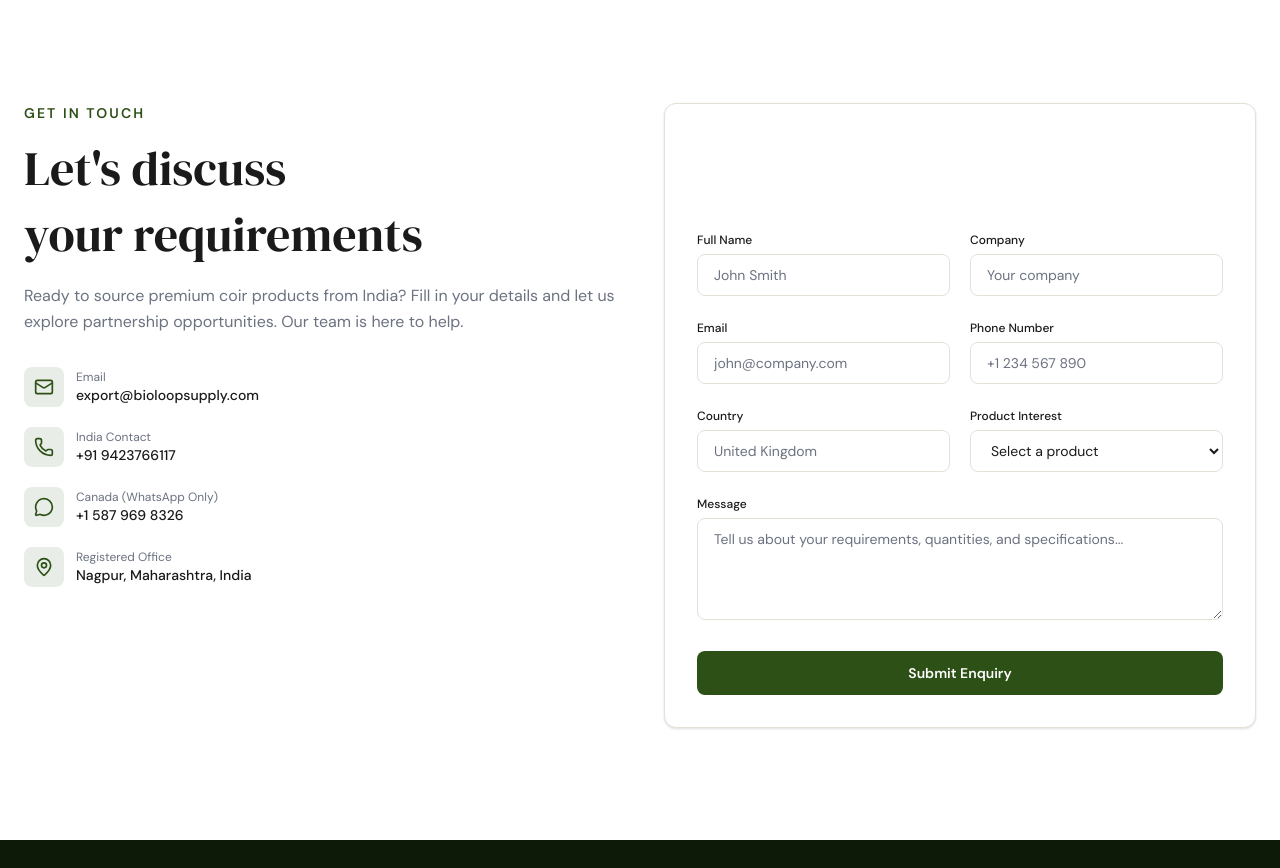
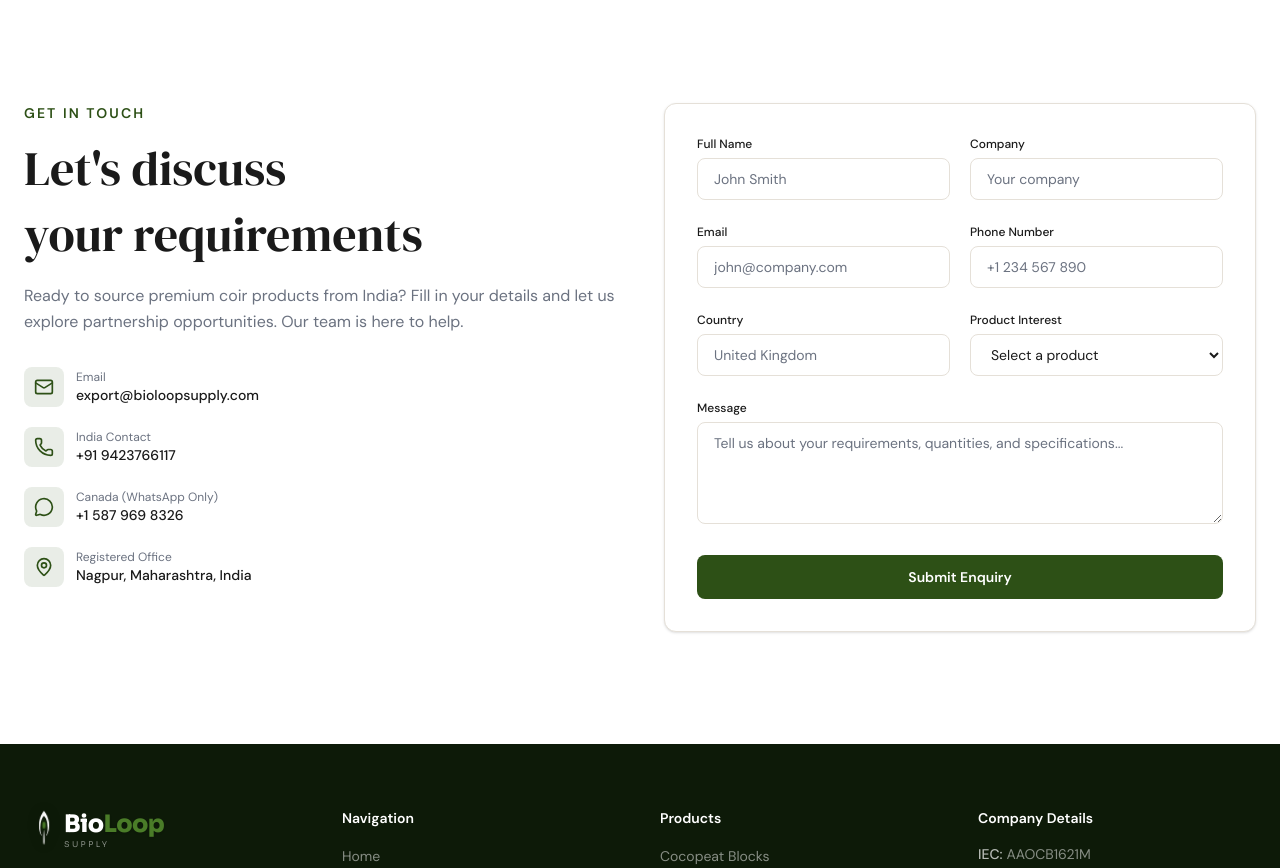
Before and after one commit to trippinakshay/blsf, a Next.js app: page / in a window 1280 px wide. Shown: the part 6020-6888 px from the top of the page. Built offline with nearby package versions, Linux system fonts and the light colour scheme.

Commit message:
Connect Formspree

```diff
--- a/components/contact-section.tsx
+++ b/components/contact-section.tsx
@@ -89,10 +89,6 @@ export function ContactSection() {
                 method="POST"
                 className="flex flex-col gap-6"
               >
-                <input type="hidden" name="_subject" value="New Export Enquiry - BioLoop Supply" />
-                <input type="hidden" name="_captcha" value="false" />
-                <input name="name" type="text" required />
-                <input name="email" type="email" required />
                 {/* Honeypot */}
                 <input type="text" name="_honey" className="hidden" />
                 {/* Disable captcha */}
```
